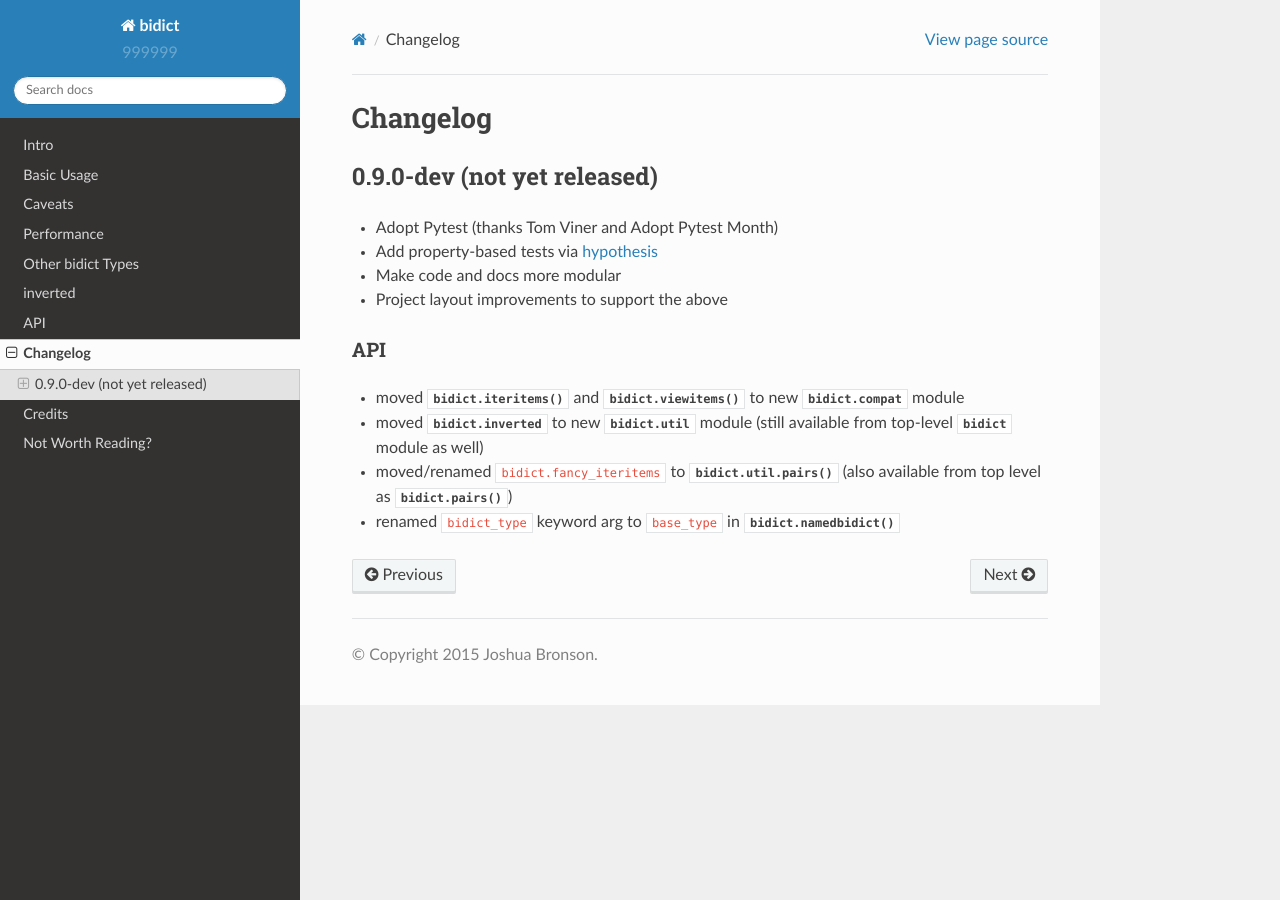
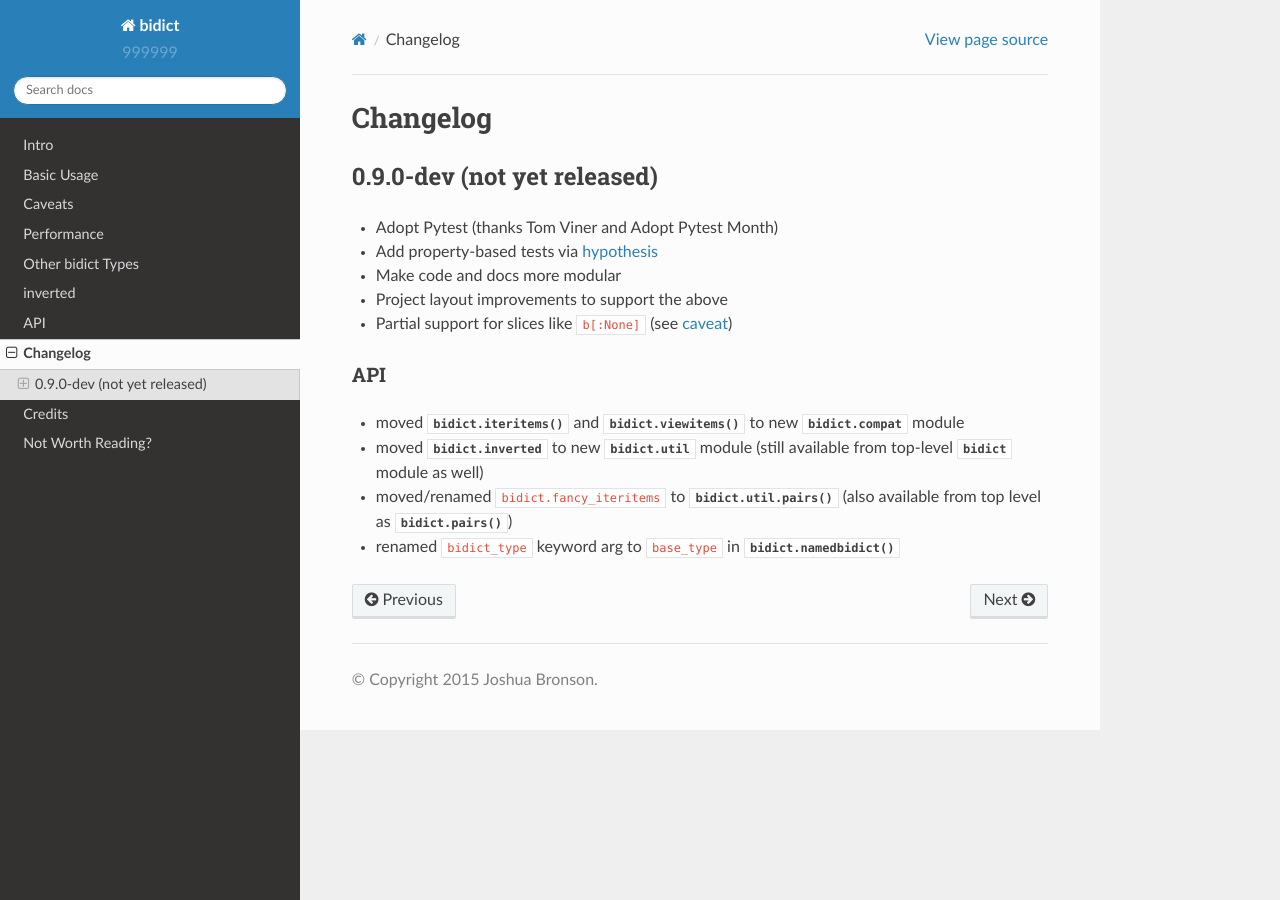
Before and after one commit to jab/bidict, a Sphinx documentation site: the page built from docs/changelog.rst, in a window 1280 px wide. Built offline with Sphinx 7.4.7 and the Read the Docs theme 2.0.0, drawn with Linux system fonts in a browser that asks for light colours.

Commit message:
add note in changelog

```diff
--- a/docs/changelog.rst
+++ b/docs/changelog.rst
@@ -10,6 +10,8 @@ Changelog
 - Add property-based tests via `hypothesis <https://hypothesis.readthedocs.org>`_
 - Make code and docs more modular
 - Project layout improvements to support the above
+- Partial support for slices like ``b[:None]``
+  (see `caveat <https://bidict.readthedocs.org/en/master/caveats.html#none-breaks-the-slice-syntax>`_)
 
 API
 ^^^
```
